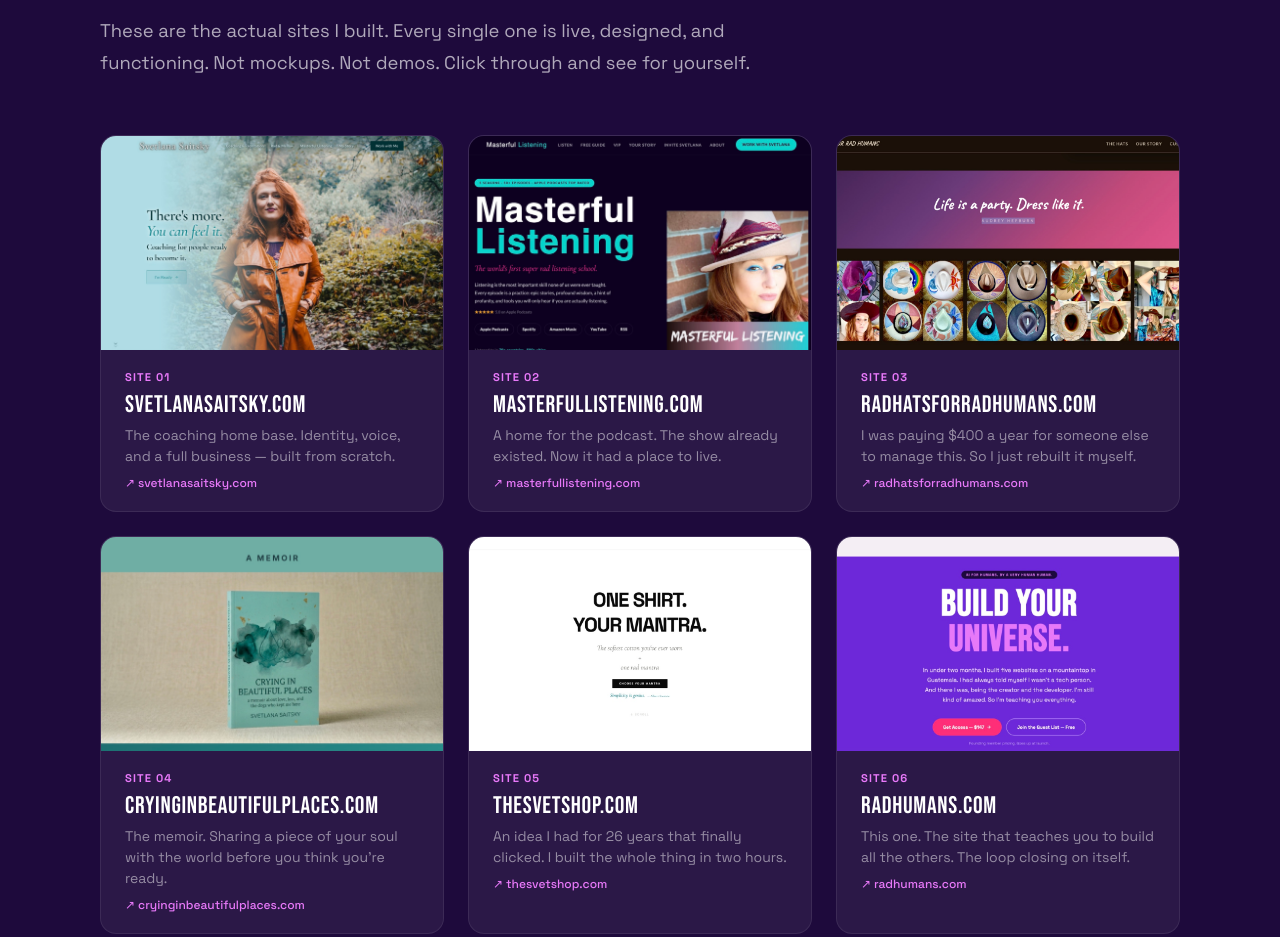
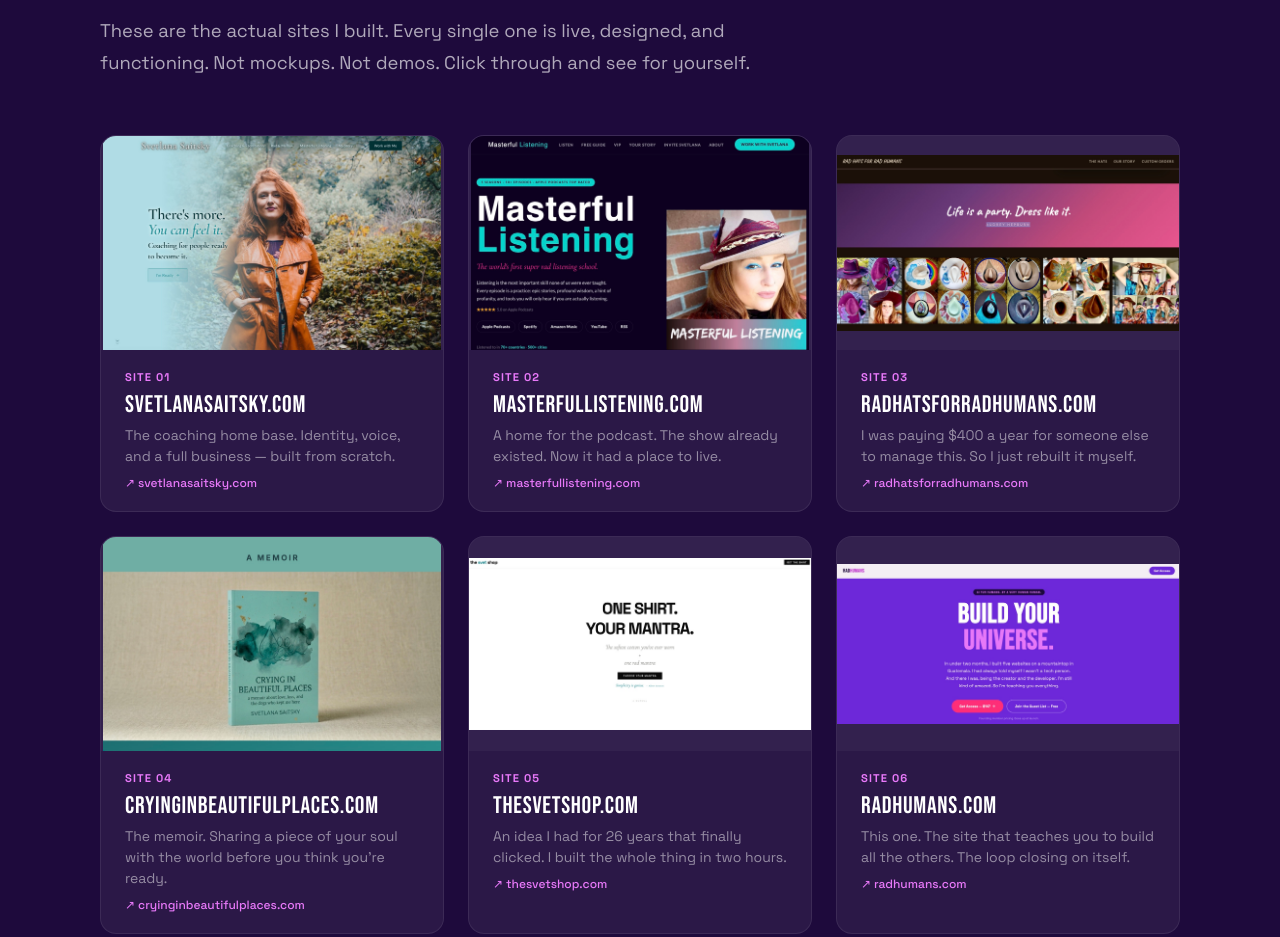
Before and after one commit to ssaitsky/radhumans, a plain HTML site: page index.html in a window 1280 px wide. Shown: the part 1100-2037 px from the top of the page. Drawn offline with Linux system fonts and the light colour scheme.

Commit message:
Fix screenshot cropping: switch to object-fit contain so nothing gets cut off
Co-Authored-By: Claude Sonnet 4.6 <noreply@anthropic.com>

```diff
--- a/index.html
+++ b/index.html
@@ -217,12 +217,14 @@
       background: rgba(255,255,255,0.04);
       overflow: hidden;
       position: relative;
+      display: flex;
+      align-items: center;
+      justify-content: center;
     }
     .site-screenshot img {
       width: 100%;
       height: 100%;
-      object-fit: cover;
-      object-position: top;
+      object-fit: contain;
       display: block;
     }
     .placeholder-text {
```
Also changed, not shown: .claude/settings.json (added), 1 other file.
